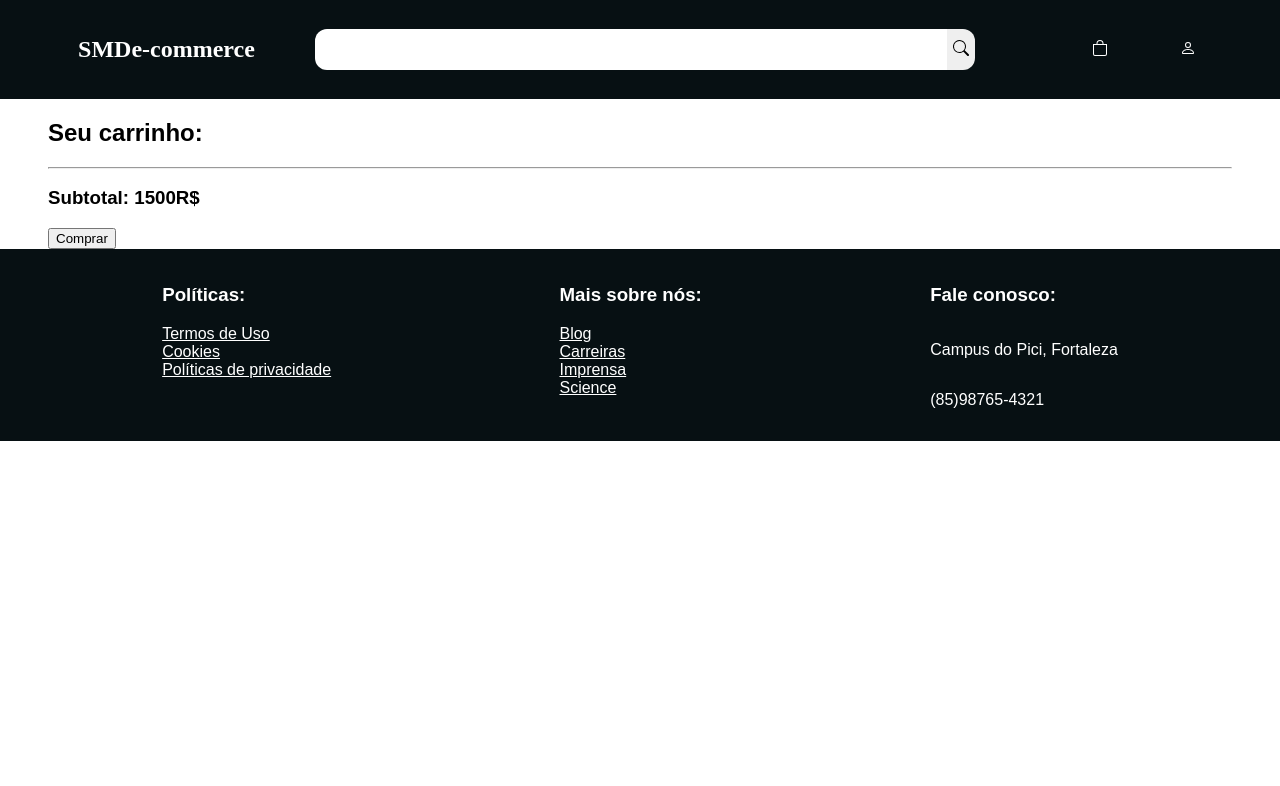
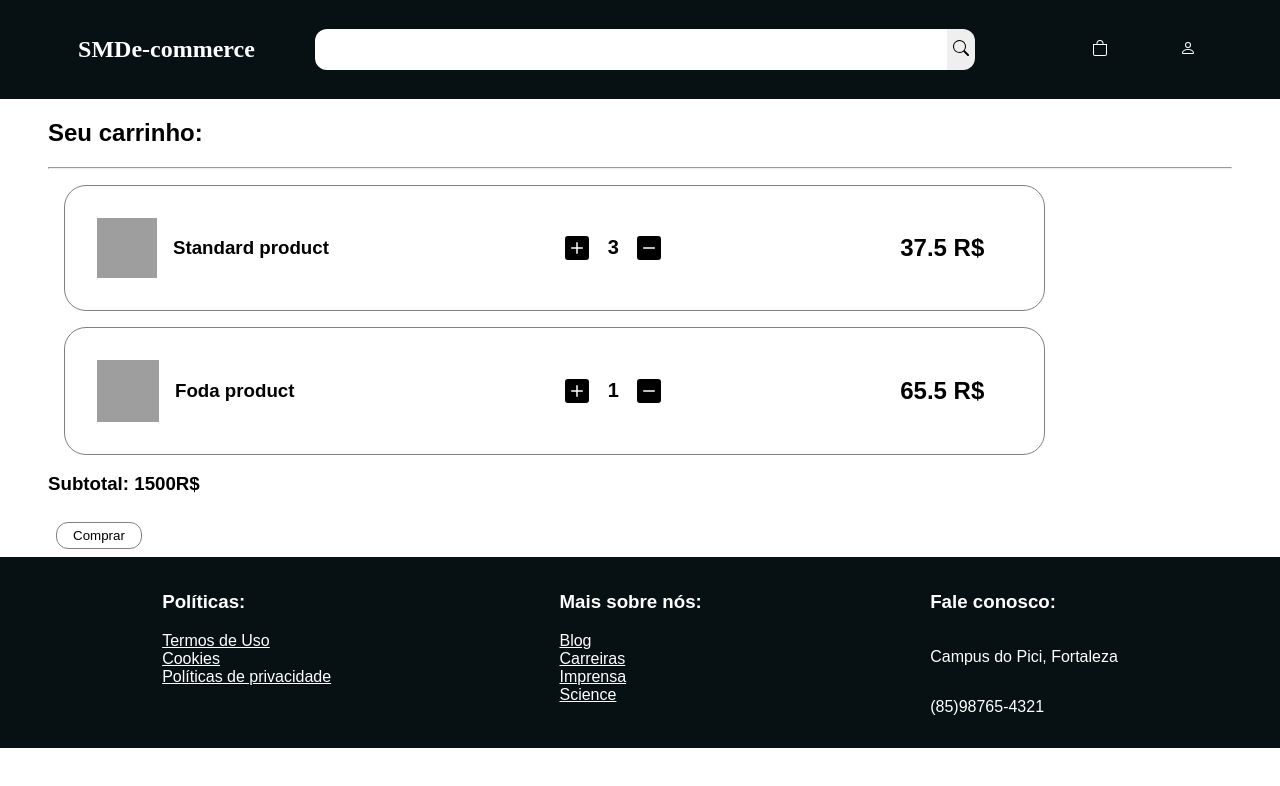
Before and after one commit to Johnvasc/SMDe-commerce, a Next.js app: page /carrinho in a window 1280 px wide. Shown: the top 786 px of the page. Built offline with nearby package versions, Linux system fonts and the light colour scheme; grey boxes are pictures that could not be loaded; a web font is replaced by a local one.

Commit message:
atualizacao em carrinho e section de categorias

```diff
--- /dev/null
+++ b/src/app/Components/ProductOnCart.jsx
@@ -0,0 +1,37 @@
+"use client"
+
+import '../Styles/Pages.css'
+import {BsFillPlusSquareFill} from "react-icons/bs"
+import {BsFillDashSquareFill} from "react-icons/bs"
+import '../Styles/Carrinho.Modules.css'
+import { useState } from 'react'
+
+export default function ProductOnCart({name, qtde, image, price}){
+    const [qtdItens, setQtde] = useState(qtde)
+    const [totalPrice, setPrice] = useState(price*qtdItens)
+    function changeQtde(index){
+        let currentQtde = +(qtdItens) + +(index)
+        if(currentQtde == -1) setQtde(0)
+        else if(currentQtde == 100) setQtde(99)
+        else{
+            setQtde(currentQtde)
+            setPrice(price*qtdItens)
+        }
+    }
+    return(
+        <div className='productInterface'>
+            <div>
+                <img src={image} alt="" />
+                <h3>{name}</h3>
+            </div>
+            <div>
+                <div className='productPlusMinus'>
+                    <BsFillPlusSquareFill className='filter' onClick={()=>{changeQtde(1)}}/>
+                    <input type="text" value={qtdItens}/>
+                    <BsFillDashSquareFill className='filter' onClick={()=>{changeQtde(-1)}}/>
+                </div>
+                <h2>{totalPrice} R$</h2>
+            </div>
+        </div>
+    )
+}
--- /dev/null
+++ b/src/app/Styles/Carrinho.Modules.css
@@ -0,0 +1,32 @@
+.productInterface{
+    display: flex;
+    padding: 1rem;
+    border: solid 1px gray;
+    border-radius: 22px;
+    align-items: center;
+    justify-content: space-between;
+    width: 80%;
+    margin: 1rem;
+}
+.productInterface h2{
+    width: 8rem;
+}
+.productInterface > div{
+    display: flex;
+    align-items: center;
+    justify-content: space-between;
+}
+.productInterface div img{
+    margin: 1rem;
+}
+.productPlusMinus{
+    display: flex;
+    align-items: center;
+}
+.productPlusMinus input{
+    border: none;
+    width: 10%;
+    text-align: center;
+    font-size: 20px;
+    font-weight: 600;
+}
--- a/src/app/Styles/Slider.Modules.css
+++ b/src/app/Styles/Slider.Modules.css
@@ -35,6 +35,8 @@
     display: flex;
     justify-content: space-between;
     align-items: center;
+    overflow-x: auto;
+    white-space: nowrap;
 }
 #categorySlider .slideArrow{
     color: black;
@@ -47,6 +49,6 @@
     padding: 3rem 2rem;
 }
 .categoryPic{
-    width: 75%;
+    width: 14rem;
     border-radius: 50%;
 }
--- a/src/app/carrinho/page.jsx
+++ b/src/app/carrinho/page.jsx
@@ -2,6 +2,21 @@ import Footer from '../Components/Footer'
 import Navbar from '../Components/Navbar'
 import '../Styles/pages.css'
 import '../Styles/signin.Modules.css'
+import ProductOnCart from '../Components/ProductOnCart'
+
+
+const products = [{
+    image: "https://picsum.photos/60/60",
+    qtde: "3",
+    name: "Standard product",
+    price: 12.50
+},{
+    image: "https://picsum.photos/62/62",
+    qtde: "1",
+    name: "Foda product",
+    price: 65.50
+}
+]
 
 function page(){
     return(
@@ -11,10 +26,13 @@ function page(){
                 <h2>Seu carrinho:</h2>
                 <hr/>
                 <section>
+                    {products.map((product)=>(
+                        <ProductOnCart name={product.name} image={product.image} price={product.price} qtde={product.qtde}/>
+                    ))}
                 </section>
                 <h3>Subtotal: 1500R$</h3>
                 <div>
-                    <button>Comprar</button>
+                    <button className='btnWhite'>Comprar</button>
                 </div>
             </main>
             <Footer/>
--- a/src/app/layout.js
+++ b/src/app/layout.js
@@ -1,16 +1,16 @@
-import './Styles/pages.css'
+import './Styles/Pages.css'
 import { Inter } from 'next/font/google'
 
 const inter = Inter({ subsets: ['latin'] })
 
 export const metadata = {
-  title: 'Create Next App',
-  description: 'Generated by create next app',
+  title: 'SMDe-commerce',
+  description: 'O comércio digital da disciplina de Web do SMD!',
 }
 
 export default function RootLayout({ children }) {
   return (
-    <html lang="en">
+    <html lang="pt-br">
       <body className={inter.className}>{children}</body>
     </html>
   )
```
Also changed, not shown: src/app/Components/Categories.jsx (+8 -16 lines), src/app/page.js (+14 -1 lines), src/app/search/page.jsx (added, +17 -0 lines).
